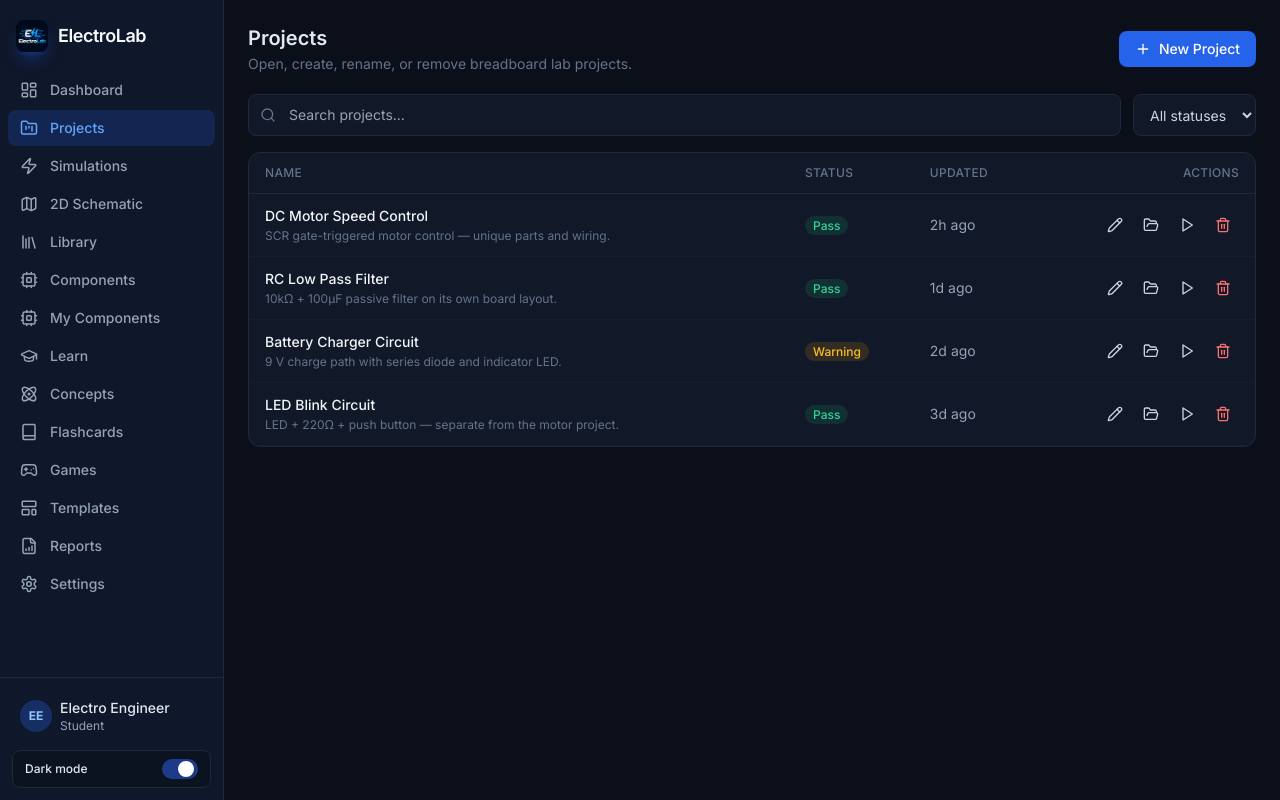
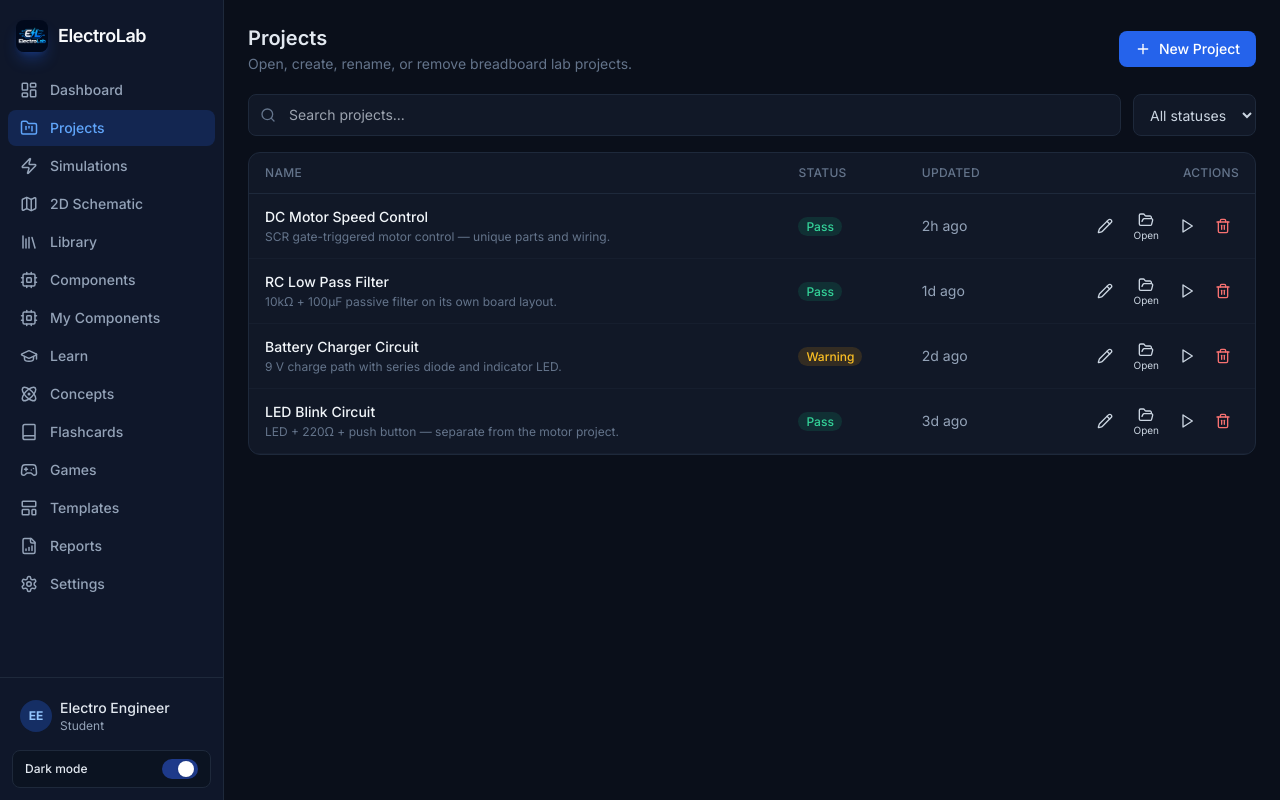
Before and after one commit to espaderarios/ElectroLab, a React (Vite) app: page /projects in a window 1280 px wide. Built offline with nearby package versions, Linux system fonts and the light colour scheme.

Commit message:
update button layout and add label for project editor navigation

```diff
--- a/src/pages/ProjectsPage.tsx
+++ b/src/pages/ProjectsPage.tsx
@@ -225,9 +225,10 @@ export function ProjectsPage() {
                           type="button"
                           title="Open in editor"
                           onClick={() => navigate(`/editor/${p.id}`)}
-                          className="p-2 rounded-lg hover:bg-slate-700 text-slate-300"
+                          className="flex flex-col items-center gap-0.5 rounded-lg px-2 py-1.5 text-slate-300 hover:bg-slate-700"
                         >
                           <FolderOpen size={16} />
+                          <span className="text-[10px] leading-none">Open</span>
                         </button>
                         <button
                           type="button"
```
